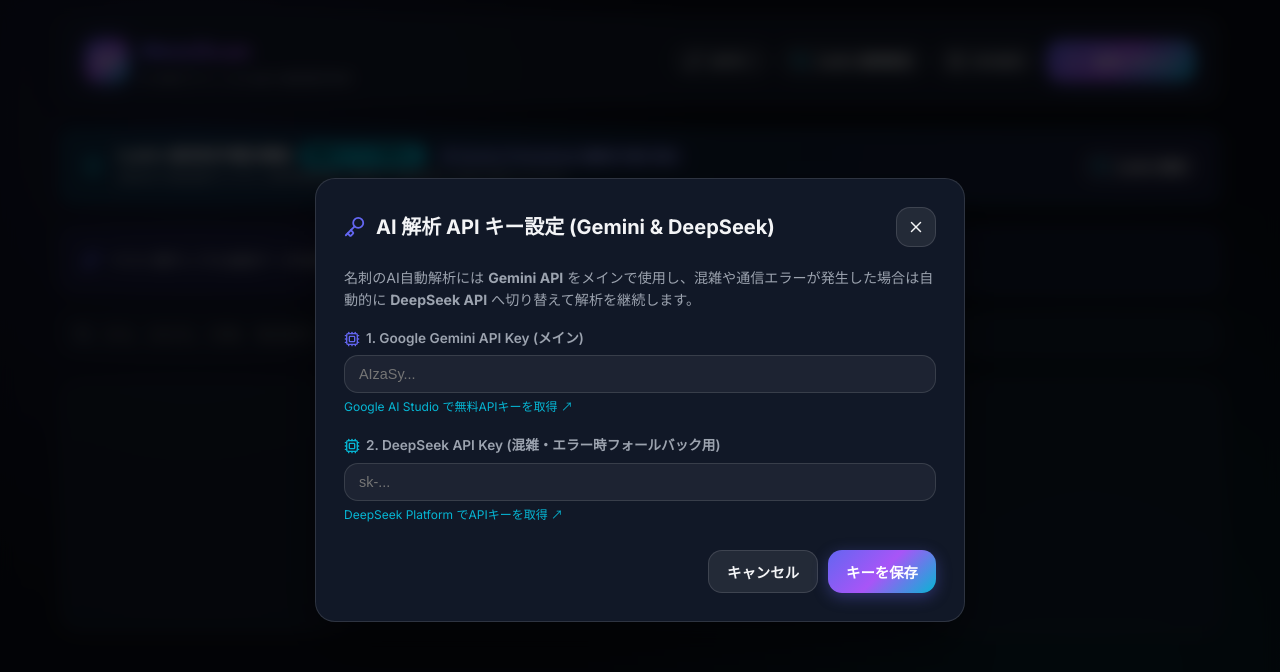
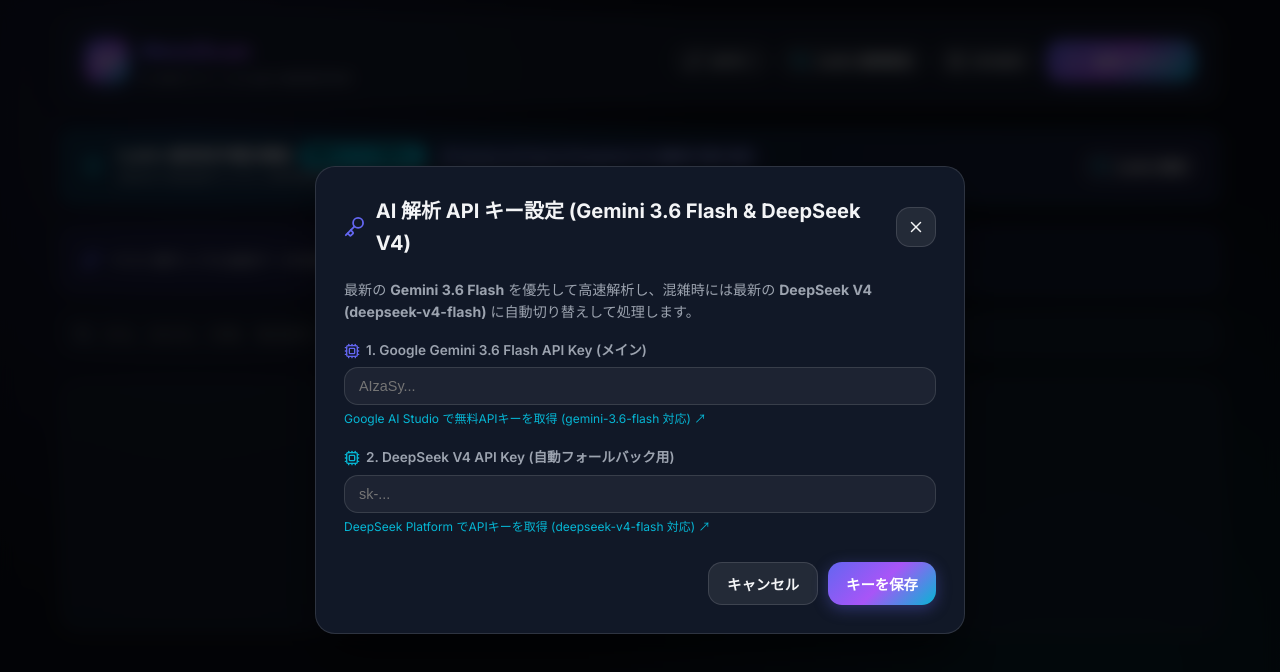
Before and after one commit to gekiren/MEISI, a React (Vite) app: page / in a window 1280 px wide. Both pictures are taken after a click on the button "APIキー". Shown: the top 672 px of the page. Built offline with nearby package versions, Linux system fonts and the light colour scheme.

Commit message:
feat: Upgrade AI models to Gemini 3.6 Flash and DeepSeek V4 (deepseek-v4-flash)

```diff
--- a/src/App.jsx
+++ b/src/App.jsx
@@ -135,7 +135,7 @@
               <span>CallKit 着信相手識別機能</span>
               <span className="callkit-badge">連絡先アプリ汚染なし</span>
               <span style={{ fontSize: '0.75rem', background: 'rgba(99, 102, 241, 0.2)', color: '#A5B4FC', padding: '2px 8px', borderRadius: '10px', display: 'inline-flex', alignItems: 'center', gap: '4px' }}>
-                <Cpu size={12} /> Gemini ⇄ DeepSeek 自動切り替え対応
+                <Cpu size={12} /> Gemini 3.6 Flash ⇄ DeepSeek V4 自動切り替え対応
               </span>
             </div>
             <div style={{ fontSize: '0.8rem', color: 'var(--text-muted)' }}>
--- a/src/components/ApiKeyModal.jsx
+++ b/src/components/ApiKeyModal.jsx
@@ -15,11 +15,11 @@
 
   const handleSave = () => {
     if (!inputGemini.trim() && !inputDeepSeek.trim()) {
-      setStatusMessage({ type: 'error', text: 'Gemini または DeepSeek のどちらか最低1つのAPIキーを入力してください。' });
+      setStatusMessage({ type: 'error', text: 'Gemini 3.6 Flash または DeepSeek V4 のどちらか最低1つのAPIキーを入力してください。' });
       return;
     }
     onSaveApiKeys(inputGemini.trim(), inputDeepSeek.trim());
-    setStatusMessage({ type: 'success', text: 'AI APIキーの設定を保存しました！(Gemini ⇄ DeepSeek 自動フォールバック対応)' });
+    setStatusMessage({ type: 'success', text: '最新 AI APIキー設定を保存しました！(Gemini 3.6 Flash ⇄ DeepSeek V4 自動フォールバック対応)' });
     setTimeout(() => {
       onClose();
     }, 1200);
@@ -31,7 +31,7 @@
         <div className="modal-header">
           <div style={{ display: 'flex', alignItems: 'center', gap: '10px' }}>
             <Key size={22} color="#6366F1" />
-            <h2 className="modal-title">AI 解析 API キー設定 (Gemini & DeepSeek)</h2>
+            <h2 className="modal-title">AI 解析 API キー設定 (Gemini 3.6 Flash & DeepSeek V4)</h2>
           </div>
           <button className="btn btn-secondary btn-icon" onClick={onClose}>
             <X size={18} />
@@ -39,13 +39,13 @@
         </div>
 
         <p style={{ fontSize: '0.88rem', color: 'var(--text-muted)', marginBottom: '16px' }}>
-          名刺のAI自動解析には <strong>Gemini API</strong> をメインで使用し、混雑や通信エラーが発生した場合は自動的に <strong>DeepSeek API</strong> へ切り替えて解析を継続します。
+          最新の <strong>Gemini 3.6 Flash</strong> を優先して高速解析し、混雑時には最新の <strong>DeepSeek V4 (deepseek-v4-flash)</strong> に自動切り替えして処理します。
         </p>
 
         <div className="form-group">
           <label className="form-label" style={{ display: 'flex', alignItems: 'center', gap: '6px' }}>
             <Cpu size={16} color="#6366F1" />
-            <span>1. Google Gemini API Key (メイン)</span>
+            <span>1. Google Gemini 3.6 Flash API Key (メイン)</span>
           </label>
           <input
             type="password"
@@ -60,14 +60,14 @@
             rel="noopener noreferrer"
             style={{ fontSize: '0.75rem', color: 'var(--accent-secondary)', textDecoration: 'none', display: 'inline-block', marginTop: '4px' }}
           >
-            Google AI Studio で無料APIキーを取得 ↗
+            Google AI Studio で無料APIキーを取得 (gemini-3.6-flash 対応) ↗
           </a>
         </div>
 
         <div className="form-group" style={{ marginTop: '16px' }}>
           <label className="form-label" style={{ display: 'flex', alignItems: 'center', gap: '6px' }}>
             <Cpu size={16} color="#06B6D4" />
-            <span>2. DeepSeek API Key (混雑・エラー時フォールバック用)</span>
+            <span>2. DeepSeek V4 API Key (自動フォールバック用)</span>
           </label>
           <input
             type="password"
@@ -82,7 +82,7 @@
             rel="noopener noreferrer"
             style={{ fontSize: '0.75rem', color: 'var(--accent-secondary)', textDecoration: 'none', display: 'inline-block', marginTop: '4px' }}
           >
-            DeepSeek Platform でAPIキーを取得 ↗
+            DeepSeek Platform でAPIキーを取得 (deepseek-v4-flash 対応) ↗
           </a>
         </div>
 
--- a/src/services/aiService.js
+++ b/src/services/aiService.js
@@ -1,9 +1,10 @@
 import { analyzeBusinessCardWithGemini } from './geminiService';
 
 /**
- * DeepSeek API (OpenAI互換) による名刺画像・テキスト構造化サービス
+ * DeepSeek V4 API (OpenAI互換) による名刺画像・テキスト構造化サービス
+ * 最新モデル: deepseek-v4-flash
  */
-export async function analyzeBusinessCardWithDeepSeek(base64Image, apiKey) {
+export async function analyzeBusinessCardWithDeepSeek(base64Image, apiKey, modelName = 'deepseek-v4-flash') {
   if (!apiKey) {
     throw new Error('DeepSeek APIキーが設定されていません。');
   }
@@ -45,7 +46,7 @@
   const url = 'https://api.deepseek.com/chat/completions';
 
   const requestBody = {
-    model: 'deepseek-chat',
+    model: modelName,
     messages: [
       {
         role: 'user',
@@ -75,49 +76,47 @@
 
   if (!response.ok) {
     const errorData = await response.json().catch(() => ({}));
-    throw new Error(errorData.error?.message || `DeepSeek APIエラー (${response.status})`);
+    throw new Error(errorData.error?.message || `DeepSeek V4 APIエラー (${response.status})`);
   }
 
   const data = await response.json();
   const content = data.choices?.[0]?.message?.content;
   if (!content) {
-    throw new Error('DeepSeek APIから有効な応答が得られませんでした。');
+    throw new Error('DeepSeek V4 APIから有効な応答が得られませんでした。');
   }
 
   return JSON.parse(content.trim());
 }
 
 /**
- * Gemini を優先し、エラーや混雑時に DeepSeek へ自動フォールバックする統合解析関数
+ * Gemini 3.6 Flash を優先し、混雑・エラー時に DeepSeek V4 へ自動フォールバックする統合関数
  */
 export async function analyzeBusinessCardWithFallback(base64Image, geminiApiKey, deepSeekApiKey, onFallbackNotice) {
-  // 1. まず Gemini API を呼び出し
+  // 1. まず Gemini 3.6 Flash API を呼び出し
   if (geminiApiKey) {
     try {
-      console.log('Attempting analysis with Gemini API...');
-      return await analyzeBusinessCardWithGemini(base64Image, geminiApiKey);
+      console.log('Attempting analysis with Gemini 3.6 Flash...');
+      return await analyzeBusinessCardWithGemini(base64Image, geminiApiKey, 'gemini-3.6-flash');
     } catch (geminiError) {
-      console.warn('Gemini API failed or congested:', geminiError);
+      console.warn('Gemini 3.6 Flash API failed or congested:', geminiError);
 
-      // DeepSeek キーがあり、Gemini で失敗した場合はフォールバック
       if (deepSeekApiKey) {
         if (onFallbackNotice) {
-          onFallbackNotice(`Gemini混雑・エラーのため、DeepSeek APIに自動切り替えして解析中... (${geminiError.message})`);
+          onFallbackNotice(`Gemini 3.6 Flash 混雑のため、DeepSeek V4 API に自動切り替えして解析中...`);
         }
-        console.log('Falling back to DeepSeek API...');
-        return await analyzeBusinessCardWithDeepSeek(base64Image, deepSeekApiKey);
+        console.log('Falling back to DeepSeek V4 API...');
+        return await analyzeBusinessCardWithDeepSeek(base64Image, deepSeekApiKey, 'deepseek-v4-flash');
       } else {
-        // DeepSeek キーがない場合は Gemini のエラーをスロー
-        throw new Error(`Gemini APIエラー: ${geminiError.message}。フォールバック用のDeepSeek APIキーを設定することをお勧めします。`);
+        throw new Error(`Gemini 3.6 Flash エラー: ${geminiError.message}。DeepSeek V4 APIキーを設定することをお勧めします。`);
       }
     }
   }
 
-  // 2. Gemini キーがなく DeepSeek キーのみある場合
+  // 2. DeepSeek V4 キーのみある場合
   if (deepSeekApiKey) {
-    console.log('Gemini key absent, using DeepSeek API directly...');
-    return await analyzeBusinessCardWithDeepSeek(base64Image, deepSeekApiKey);
+    console.log('Gemini key absent, using DeepSeek V4 API directly...');
+    return await analyzeBusinessCardWithDeepSeek(base64Image, deepSeekApiKey, 'deepseek-v4-flash');
   }
 
-  throw new Error('Gemini または DeepSeek の API キーを設定してください。');
+  throw new Error('Gemini 3.6 Flash または DeepSeek V4 の API キーを設定してください。');
 }
--- a/src/services/geminiService.js
+++ b/src/services/geminiService.js
@@ -1,8 +1,9 @@
 /**
  * Gemini Vision API を使用して名刺画像から情報を解析するサービス
+ * 最新モデル: gemini-3.6-flash
  */
 
-export async function analyzeBusinessCardWithGemini(base64Image, apiKey, modelName = 'gemini-2.5-flash') {
+export async function analyzeBusinessCardWithGemini(base64Image, apiKey, modelName = 'gemini-3.6-flash') {
   if (!apiKey) {
     throw new Error('Gemini APIキーが設定されていません。');
   }
@@ -74,7 +75,7 @@
 
   if (!response.ok) {
     const errorData = await response.json().catch(() => ({}));
-    throw new Error(errorData.error?.message || `APIエラー (${response.status})`);
+    throw new Error(errorData.error?.message || `Gemini APIエラー (${response.status})`);
   }
 
   const data = await response.json();
```
